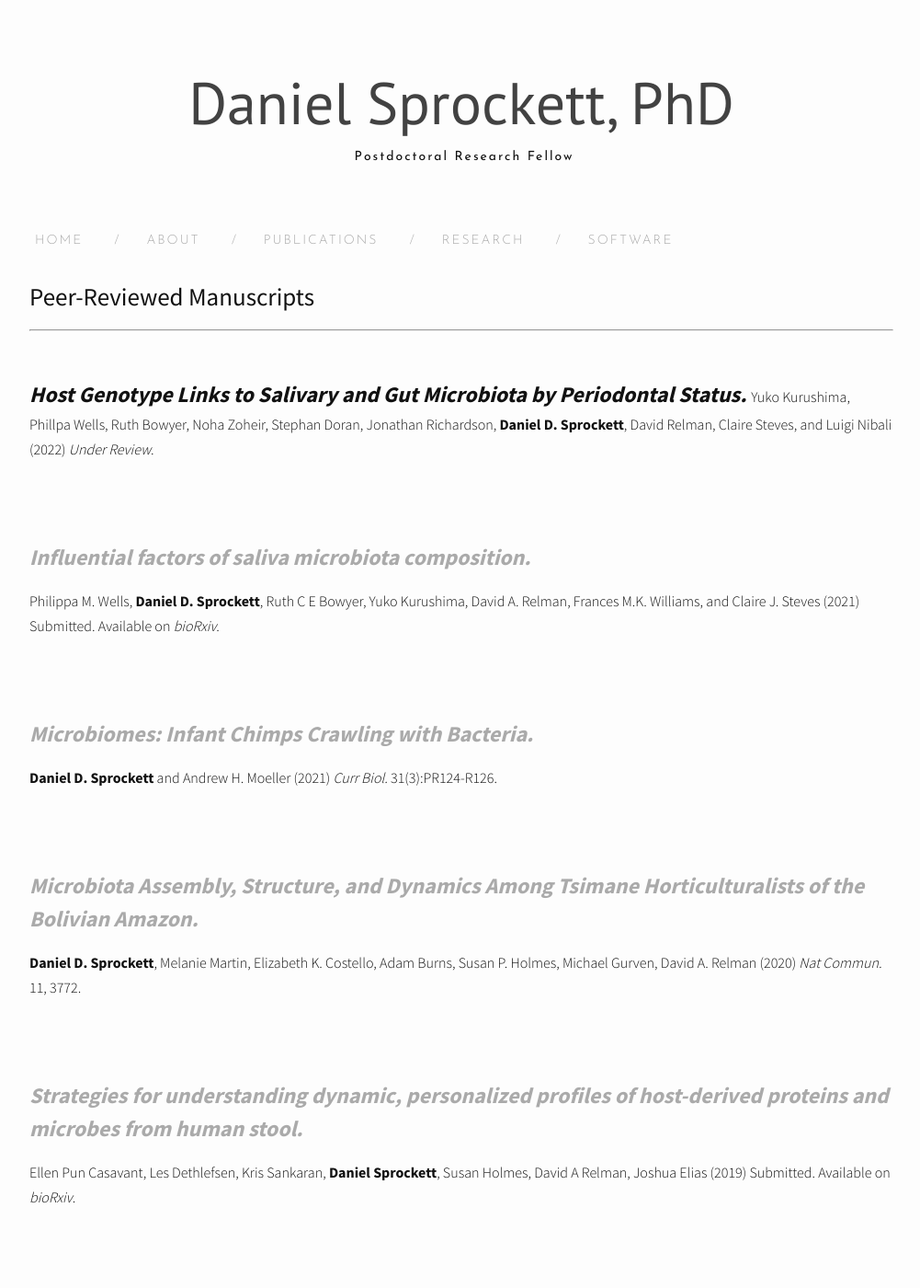
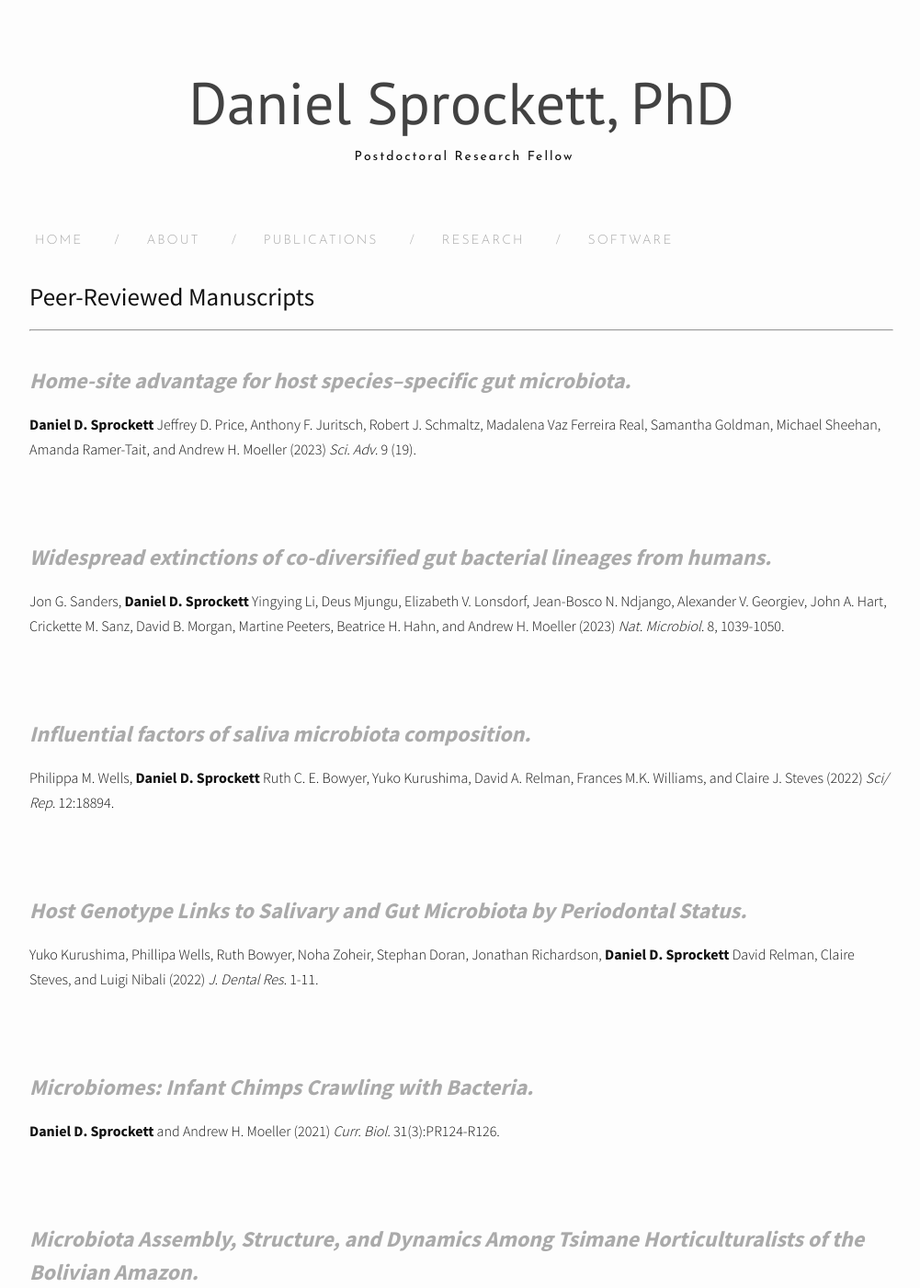
Before and after one commit to DanielSprockett/danielsprockett.github.io, a Jekyll site: the page built from publications.md, in a window 1280 px wide and 1400 px high. Shown: the whole window at 92% size, without its empty margins (138-1139 px from the left). Built offline with Jekyll 4.4.1, drawn with Linux system fonts in a browser that asks for light colours; nearby versions of some CDN libraries; comment, search, counter and statistics services are not loaded; some of the changed text lies outside the part shown.

Commit message:
Update publications.md

```diff
--- a/publications.md
+++ b/publications.md
@@ -9,15 +9,36 @@ category: "publications"
 ***
 
 <br>
-<font size="5">
+[<font size="5">
     <i>
     <b>
-      Host Genotype Links to Salivary and Gut Microbiota by Periodontal Status.
+      Home-site advantage for host species–specific gut microbiota.
     </b>
     </i>
+</font>](https://www.science.org/doi/10.1126/sciadv.adf5499)
+<font size="3">
+<b>Daniel D. Sprockett</b> Jeffrey D. Price, Anthony F. Juritsch, Robert J. Schmaltz, Madalena Vaz Ferreira Real, Samantha Goldman, Michael Sheehan, Amanda Ramer-Tait, and Andrew H. Moeller (2023)
+<i>
+    Sci. Adv.
+    </i>
+     9 (19).
 </font>
+<br>
+
+<br>
+[<font size="5">
+    <i>
+    <b>
+      Widespread extinctions of co-diversified gut bacterial lineages from humans.
+    </b>
+    </i>
+</font>](https://www.nature.com/articles/s41564-023-01388-w)
 <font size="3">
-    Yuko Kurushima, Phillpa Wells, Ruth Bowyer, Noha Zoheir, Stephan Doran, Jonathan Richardson, <b>Daniel D. Sprockett</b>, David Relman, Claire Steves, and Luigi Nibali (2022) <i>Under Review</i>.
+Jon G. Sanders, <b>Daniel D. Sprockett</b> Yingying Li, Deus Mjungu, Elizabeth V. Lonsdorf, Jean-Bosco N. Ndjango, Alexander V. Georgiev, John A. Hart, Crickette M. Sanz, David B. Morgan, Martine Peeters, Beatrice H. Hahn, and Andrew H. Moeller (2023)
+<i>
+    Nat. Microbiol.
+    </i>
+     8, 1039-1050.
 </font>
 <br>
 
@@ -28,9 +49,30 @@ category: "publications"
       Influential factors of saliva microbiota composition.
     </b>
     </i>
-</font>](https://www.biorxiv.org/content/10.1101/2021.12.22.473816v1)
+</font>](https://www.nature.com/articles/s41598-022-23266-x)
 <font size="3">
-Philippa M. Wells, <b>Daniel D. Sprockett</b>, Ruth C E Bowyer, Yuko Kurushima,  David A. Relman, Frances M.K. Williams, and Claire J. Steves (2021) Submitted. Available on <i>bioRxiv</i>.
+Philippa M. Wells, <b>Daniel D. Sprockett</b> Ruth C. E. Bowyer, Yuko Kurushima, David A. Relman, Frances M.K. Williams, and Claire J. Steves (2022)
+<i>
+    Sci/ Rep.
+    </i>
+     12:18894.
+</font>
+<br>
+
+<br>
+[<font size="5">
+    <i>
+    <b>
+      Host Genotype Links to Salivary and Gut Microbiota by Periodontal Status.
+    </b>
+    </i>
+</font>](https://journals.sagepub.com/doi/10.1177/00220345221125402)
+<font size="3">
+Yuko Kurushima, Phillipa Wells, Ruth Bowyer, Noha Zoheir, Stephan Doran, Jonathan Richardson, <b>Daniel D. Sprockett</b> David Relman, Claire Steves, and Luigi Nibali (2022)
+<i>
+    J. Dental Res.
+    </i>
+     1-11.
 </font>
 <br>
 
@@ -45,7 +87,7 @@ Philippa M. Wells, <b>Daniel D. Sprockett</b>, Ruth C E Bowyer, Yuko Kurushima,
 <font size="3">
 <b>Daniel D. Sprockett</b> and Andrew H. Moeller (2021)
 <i>
-    Curr Biol.
+    Curr. Biol.
     </i>
      31(3):PR124-R126.
 </font>
@@ -62,23 +104,9 @@ Philippa M. Wells, <b>Daniel D. Sprockett</b>, Ruth C E Bowyer, Yuko Kurushima,
 <font size="3">
 <b>Daniel D. Sprockett</b>, Melanie Martin, Elizabeth K. Costello, Adam Burns, Susan P. Holmes, Michael Gurven, David A. Relman (2020)
 <i>
-    Nat Commun.
+    Nat. Commun.
     </i>
      11, 3772.
-</font>
-<br>
-
-<br>
-[<font size="5">
-    <i>
-    <b>
-      Strategies for understanding dynamic, personalized profiles of host-derived proteins and microbes from human stool.
-    </b>
-    </i>
-</font>](https://www.biorxiv.org/content/10.1101/551143v1)
-<font size="3">
-Ellen Pun Casavant, Les Dethlefsen, Kris Sankaran, <b>Daniel Sprockett</b>, Susan Holmes, David A Relman, Joshua Elias (2019)
-Submitted. Available on <i>bioRxiv</i>.
 </font>
 <br>
 
@@ -96,7 +124,7 @@ Submitted. Available on <i>bioRxiv</i>.
   </b>
   , Natalie Fischer, Rotem Sigall Boneh, Dan Turner, Jarek Kierkus, Malgorzata Sladek, Johanna Escher, Eytan Wine, Baruch Yerushalmi, Jorge Amil Dias, Ron Shaoul, Michal Kori, Scott Snapper, Susan Holmes, Athos Bousvaros, Arie Levine, David A. Relman (2019)
 <i>
-    Inflamm Bowel Dis.
+    Inflamm. Bowel Dis.
 </i>
    25(12): 1927–1938.
 </font>
@@ -116,7 +144,7 @@ Submitted. Available on <i>bioRxiv</i>.
   </b>
   , Tadashi Fukami, and David Relman (2018)
   <i>
-    Nat Rev Gastroenterol Hepatol. <br/>
+    Nat. Rev. Gastroenterol. Hepatol. <br/>
   </i>
  </font>
 <font size="4">
@@ -146,7 +174,7 @@ Submitted. Available on <i>bioRxiv</i>.
   </b>
   , Yolandas Thomason, Margaret W. Mann, Pingfu Fu, Christine Ammons, Meg Gerstenblith, Marie S. Tuttle, and Daniel L. Popkin (2018)
   <i>
-    Exp Dermatol.
+    Exp. Dermatol.
   </i>
   27(3): 295-298.
 </font>
@@ -167,7 +195,7 @@ Submitted. Available on <i>bioRxiv</i>.
   </b>
   , Bess Heidenreich, and Christopher B.Blackwood (2016)
   <i>
-    J Microbiol Methods.
+    J. Microbiol. Methods.
   </i>
   123:108-113.
 </font>
@@ -182,11 +210,11 @@ Submitted. Available on <i>bioRxiv</i>.
     </i>
 </font>](https://www.nature.com/articles/ismej2015187/)
 <font size="3">
-  Joshua S Lichtman, Emily Alsentzer, Mia Jaffe,
+  Joshua S. Lichtman, Emily Alsentzer, Mia Jaffe,
   <b>
     Daniel Sprockett
   </b>
-  , Evan Masutani, Elvis Ikwa, Gabriela K Fragiadakis, David Clifford, Bevan Emma Huang, Justin L Sonnenburg, Kerwyn Casey Huang, and Joshua E Elias (2015)
+  , Evan Masutani, Elvis Ikwa, Gabriela K. Fragiadakis, David Clifford, Bevan Emma Huang, Justin L. Sonnenburg, Kerwyn Casey Huang, and Joshua E. Elias (2015)
   <i>
     ISME J.
   </i>
@@ -249,7 +277,7 @@ Submitted. Available on <i>bioRxiv</i>.
   </b>
   , and Volodymyr Dvornyk (2010)
   <i>
-    J Mol Evol.
+    J. Mol. Evol.
   </i>
   70(5): 453-465.
 </font>
```
